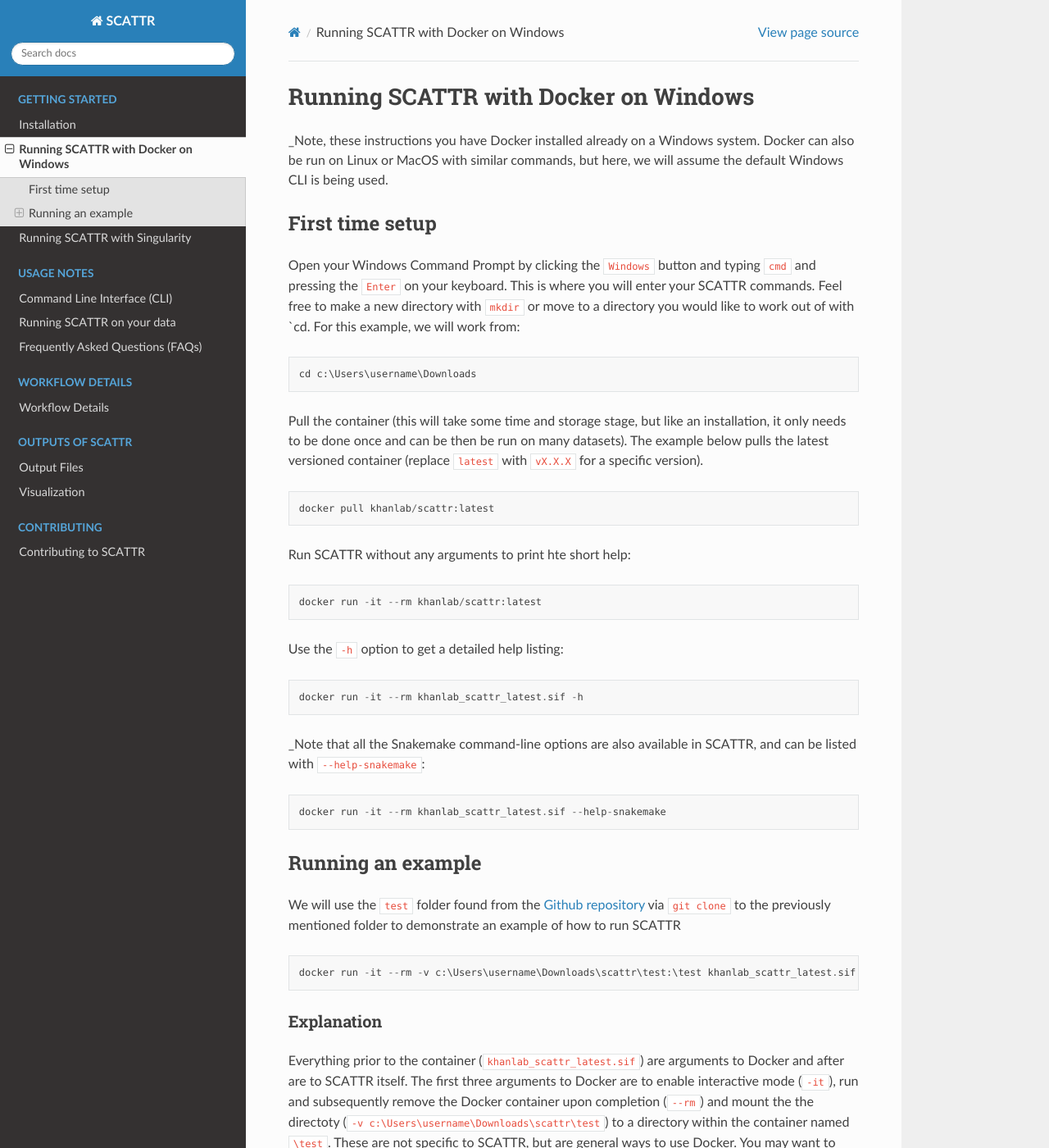
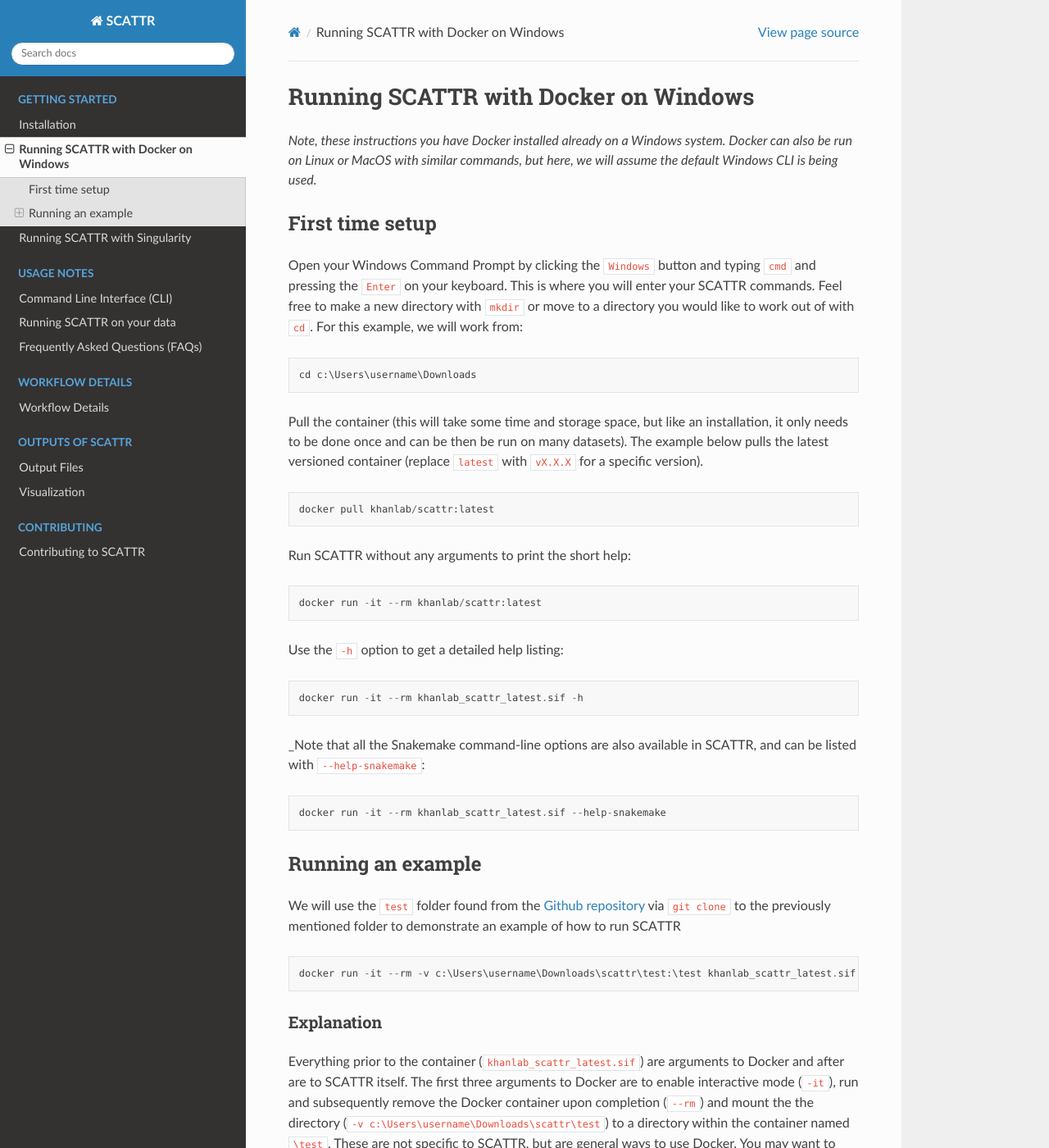
Before and after one commit to khanlab/scattr, a Sphinx documentation site: the page built from docs/getting_started/docker.md, in a window 1280 px wide and 1400 px high. Shown: the whole window at 82% size. Built offline with Sphinx 7.4.7 and the Read the Docs theme 2.0.0, drawn with Linux system fonts in a browser that asks for light colours; some of the changed text lies outside the part shown.

Commit message:
fix typos in docker.md

````diff
--- a/docs/getting_started/docker.md
+++ b/docs/getting_started/docker.md
@@ -2,21 +2,21 @@
 
 _Note, these instructions you have Docker installed already on a Windows system.
 Docker can also be run on Linux or MacOS with similar commands, but here, we
-will assume the default Windows CLI is being used.
+will assume the default Windows CLI is being used._
 
 ## First time setup
 
 Open your Windows Command Prompt by clicking the `Windows` button and typing
 `cmd` and pressing the `Enter` on your keyboard. This is where you will enter
 your SCATTR commands. Feel free to make a new directory with `mkdir` or move to
-a directory you would like to work out of with `cd. For this example, we will
+a directory you would like to work out of with `cd`. For this example, we will
 work from:
 
 ```
 cd c:\Users\username\Downloads
 ```
 
-Pull the container (this will take some time and storage stage, but like an
+Pull the container (this will take some time and storage space, but like an
 installation, it only needs to be done once and can be then be run on many
 datasets). The example below pulls the latest versioned container (replace
 `latest` with `vX.X.X` for a specific version).
@@ -25,7 +25,7 @@
 docker pull khanlab/scattr:latest
 ```
 
-Run SCATTR without any arguments to print hte short help:
+Run SCATTR without any arguments to print the short help:
 
 ```
 docker run -it --rm khanlab/scattr:latest
@@ -60,7 +60,7 @@
 Everything prior to the container (`khanlab_scattr_latest.sif`) are arguments
 to Docker and after are to SCATTR itself. The first three arguments to Docker
 are to enable interactive mode (`-it`), run and subsequently remove the Docker
-container upon completion (`--rm`) and mount the the directoty
+container upon completion (`--rm`) and mount the the directory
 (`-v c:\Users\username\Downloads\scattr\test`) to a directory within the
 container named `\test`. These are not specific to SCATTR, but are general ways
 to use Docker. You may want to familiarize yourself with
````
Also changed, not shown: other parts of docs/getting_started/docker.md (+2 -2 lines).
